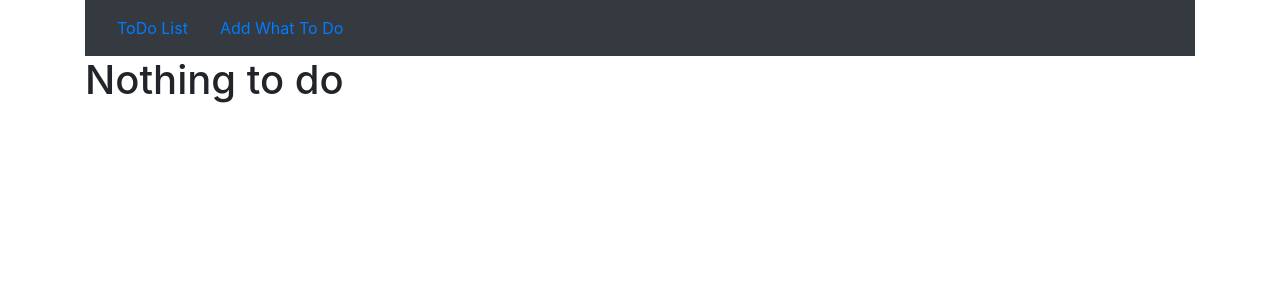
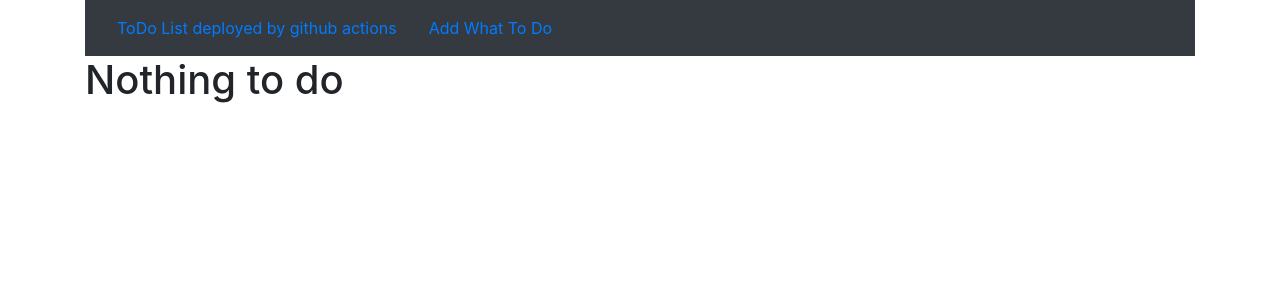
Before and after one commit to knsakib/code-gallery-nodejs-todo, a Node server app: page / in a window 1280 px wide. Shown: the top 300 px of the page. Run offline with Node 20, Linux system fonts and the light colour scheme; data that the repository does not hold is empty; some libraries are stand-ins or nearby versions.

Commit message:
app engine deploy corrected-2

```diff
--- a/views/head.ejs
+++ b/views/head.ejs
@@ -14,7 +14,7 @@
     <nav class="navbar navbar-dark bg-dark" style="margin-top: 0px;">
         <ul class="nav nav-pills">
             <li class="nav-item">
-              <a class="nav-link" href="/">ToDo List</a>
+              <a class="nav-link" href="/">ToDo List deployed by github actions</a>
             </li>
             <li class="nav-item">
               <a class="nav-link" href="/add-todo">Add What To Do</a>
```
Also changed, not shown: .github/workflows/nodejs.yml.
